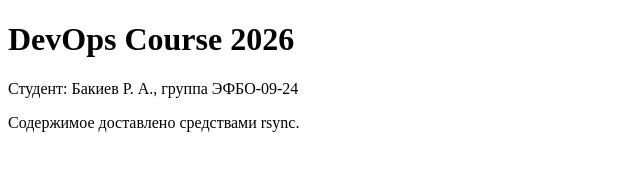
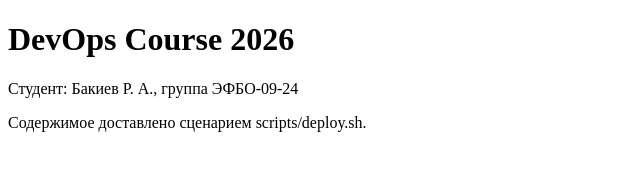
Before and after one commit to dzanovdzan8-svg/devops-course-2026, a plain HTML site: page site/index.html in a window 1280 px wide. Shown: the whole page, without its empty margins (0-640 px from the left). Drawn offline with Linux system fonts and the light colour scheme.

Commit message:
feat: update site text

```diff
--- a/site/index.html
+++ b/site/index.html
@@ -4,6 +4,6 @@
 <body>
   <h1>DevOps Course 2026</h1>
   <p>Студент: Бакиев Р. А., группа ЭФБО-09-24</p>
-  <p>Содержимое доставлено средствами rsync.</p>
+  <p>Содержимое доставлено сценарием scripts/deploy.sh.</p>
 </body>
 </html>
```
